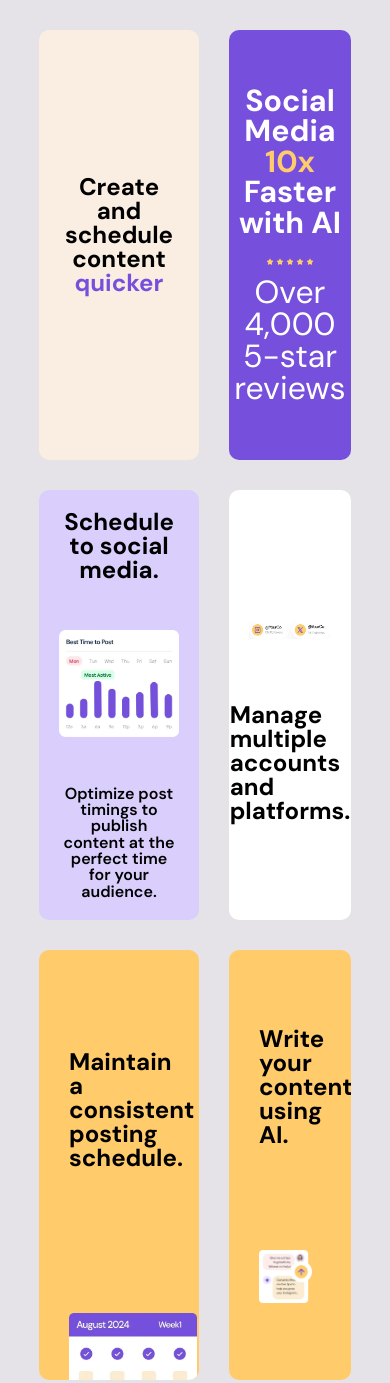
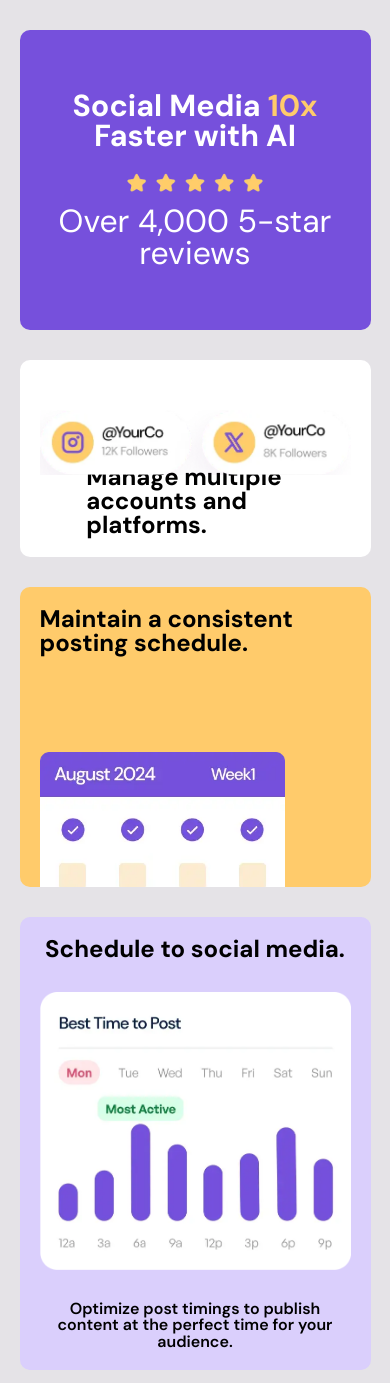
Before and after one commit to manargg/bento-grid-main, a plain HTML site: page index.html in a window 390 px wide. Shown: the top 1383 px of the page. Drawn offline with Linux system fonts and the light colour scheme.

Commit message:
Update style.css

```diff
--- a/css/style.css
+++ b/css/style.css
@@ -77,11 +77,12 @@ body{
     justify-content: center;
     align-items: last baseline;
     text-align: left;
-    padding: 6rem ;
+    padding: 6rem 4rem ;
 }
 
 .container .box:nth-child(1) span{
     color: var(--Purple-500);
+    font-style: oblique;
 }
 .container .box:nth-child(1) img{
     margin-top: 20px;
@@ -142,21 +143,26 @@ body{
     background-color: var(--White);
     display: flex;
     flex-direction: column;
+    justify-content: space-around;
     align-items: center;
-    justify-content: center;
     position: relative;
     overflow: hidden;
-    gap: 30px;
+    text-align: left;
+}
+.container .box:nth-child(4) h2{
+    width: 70%;
 }
 
 
 .container .box:nth-child(4) img{
 
     position: relative;
-    object-fit: cover;
+    object-fit: contain;
     height: 85px;
-    object-position: left;
-    right: -63px;
+    right: -80px;
+    top: 20px;
+
+
 }
 /*=====================box5======================*/
 
@@ -190,6 +196,7 @@ body{
     display: flex;
     flex-direction: column;
     justify-content: space-around;
+
     padding: 10px 50px;
 
 }
@@ -276,9 +283,6 @@ body{
 @media (max-width:1300px)
 {
     .container {
-        width: 80%;
-        display: grid;
-        grid-auto-columns:  1fr;
         grid-auto-rows:  200px;
         grid-template-areas:
         "box1 box1 box2 box2"
@@ -290,8 +294,6 @@ body{
         "box7 box7 box8 box8"
         "box7 box7 box8 box8"
         ;
-        gap: 30px;
-        margin: auto;
     }
 
     .font{
@@ -407,12 +409,7 @@ body{
 
     /*=====================box8======================*/
     .container .box:nth-child(8){
-        grid-area: box8;
-        background-color: var(--Purple-500);
-        display: flex;
         flex-direction: column;
-        justify-content:space-around ;
-        align-items: center;
         padding: 15px 50px;
         text-align: center;
         gap: 10px;
@@ -422,8 +419,87 @@ body{
        width: 100%;
        height: 300px;
        object-fit: contain;
+    }
+}
 
+
+@media (max-width:630px) and (min-width:320px)
+{
+    .container {
+        width: 90%;
+        display: grid;
+        margin: auto;
+        grid-auto-columns:  1fr;
+        grid-auto-rows: auto;
+        grid-template-areas:
+        "box2"
+        "box4"
+        "box5"
+        "box3"
+        "box8"
+        "box7"
+        "box1"
+        "box6"
+        ;
     }
+
+    .container .box:nth-child(2){
+        height: 300px;
+    }
+   /*=====================box5======================*/
+
+   .container .box:nth-child(5){
+    grid-area: box5;
+    background-color: var(--Yellow-500);
+    padding: 20px 20px 0 20px;
+    justify-content: space-around;
+    overflow: hidden;
+    position: relative;
+    height: 300px;
+
+}
+.container .box:nth-child(5) img{
+    position: absolute;
+    bottom: -50px;
+    width: 70%;
+    object-fit: contain;
+    object-position: center;
+}
+
+/*=============box7===========*/
+.container .box:nth-child(7){
+    padding: 20px 30px;
+    height: 280px;
+    gap: 20px;
+
+}
+.container .box:nth-child(7) span{
+    font-size: 3rem;
+}
+.container .box:nth-child(7) img{
+    width: 60%;
+}
+
+/*=============box1===============*/
+.container .box:nth-child(1){
+    grid-area: box1;
+    background-color: var(--Yellow-100);
+    display: flex;
+    flex-direction: column;
+    justify-content: space-around;
+    align-items: last baseline;
+    text-align: left;
+    padding: 30px 20px;
+    height: 200px;
 
 
 }
+
+.container .box:nth-child(1) span{
+    color: var(--Purple-500);
+}
+.container .box:nth-child(1) img{
+    width: 50%;
+}
+
+}
```
